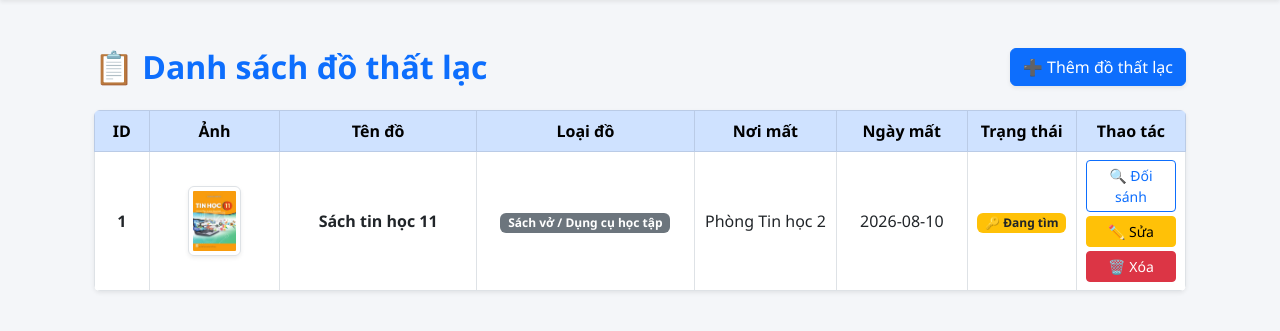
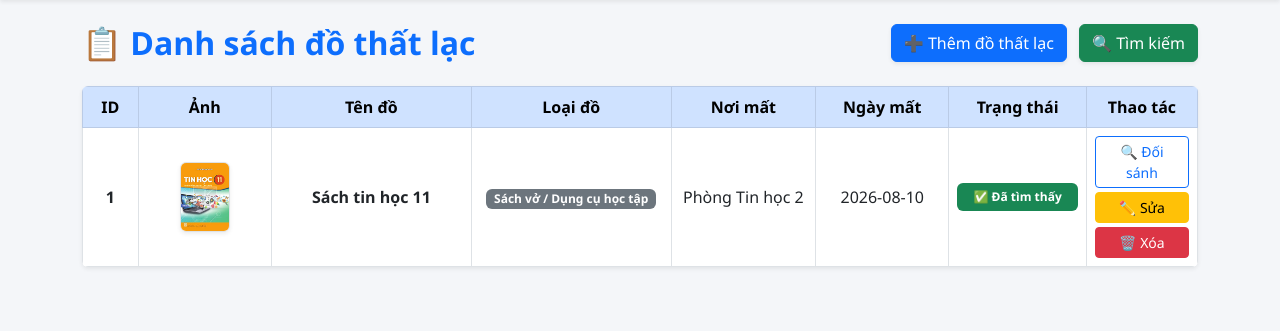
Before and after one commit to vanthihoaphuong-design/smart-lost-found, a Flask app: page /lost-list in a window 1280 px wide. Shown: the part 56-387 px from the top of the page. Run offline with Flask 3, Linux system fonts and the light colour scheme; data comes from the database, SQL or seed files in the repository; some libraries are stand-ins or nearby versions.

Commit message:
list_items.html

```diff
--- a/templates/list_items.html
+++ b/templates/list_items.html
@@ -1,77 +1,71 @@
 {% extends "base.html" %}
 
+{% block title %}
+Danh sách đồ thất lạc
+{% endblock %}
+
 {% block content %}
-<div class="container mt-4">
+
 <div class="d-flex justify-content-between align-items-center mb-4">
     <h2 class="fw-bold text-primary mb-0">📋 Danh sách đồ thất lạc</h2>
     <div>
-            <a href="/lost" class="btn btn-primary shadow-sm">
-                ➕ Thêm đồ thất lạc
-            </a>
+        <a href="{{ url_for('lost') }}" class="btn btn-primary shadow-sm">➕ Thêm đồ thất lạc</a>
+        <a href="{{ url_for('search') }}" class="btn btn-success shadow-sm ms-2">🔍 Tìm kiếm</a>
     </div>
 </div>
 
 {% if items %}
 <div class="table-responsive shadow-sm rounded">
-        <table class="table table-bordered table-hover align-middle bg-white mb-0">
-            <thead class="table-primary text-center align-middle">
+    <table class="table table-bordered table-hover align-middle bg-white mb-0 text-center">
+        <thead class="table-primary align-middle">
             <tr>
                 <th style="width: 5%;">ID</th>
                 <th style="width: 12%;">Ảnh</th>
                 <th style="width: 18%;">Tên đồ</th>
-                    <th style="width: 20%;">Loại đồ</th>
+                <th style="width: 18%;">Loại đồ</th>
                 <th style="width: 13%;">Nơi mất</th>
                 <th style="width: 12%;">Ngày mất</th>
-                    <th style="width: 10%;">Trạng thái</th>
+                <th style="width: 12%;">Trạng thái</th>
                 <th style="width: 10%;">Thao tác</th>
             </tr>
         </thead>
         <tbody>
         {% for item in items %}
             <tr>
-                    <td class="text-center fw-bold">{{ item.id }}</td>
-
-                    <td class="text-center">
-                        <img src="/static/uploads/{{ item.hinh_anh }}"
-                             class="img-thumbnail shadow-sm"
-                             style="max-height: 70px; object-fit: cover; cursor: pointer;"
-                             title="Bấm để xem ảnh phóng to"
-                             onclick="zoomImage('/static/uploads/{{ item.hinh_anh }}', '{{ item.ten_do }}')"
-                             onerror="this.onerror=null; this.src='https://via.placeholder.com/70?text=Chưa+có+ảnh'; this.onclick=null;">
-                    </td>
-
-                    <td class="text-center fw-bold text-dark">{{ item.ten_do }}</td>
-
-                    <td class="text-center">
-                        <span class="badge bg-secondary text-wrap">{{ item.loai_do }}</span>
-                    </td>
-
-                    <td class="text-center">{{ item.noi_mat }}</td>
-
-                    <td class="text-center">{{ item.ngay_mat }}</td>
-
-                    <td class="text-center">
-                        {% if item.trang_thai == 'DA_TIM_THAY' %}
-                            <span class="badge bg-success">Đã tìm thấy</span>
+                <td class="fw-bold">{{ item.id }}</td>
+                <td>
+                    {% if item.hinh_anh %}
+                        <img src="{{ url_for('uploaded_file', filename=item.hinh_anh) }}"
+                             class="rounded shadow-sm cursor-pointer border"
+                             style="max-height: 70px; object-fit: cover;"
+                             onclick="zoomImage('{{ url_for('uploaded_file', filename=item.hinh_anh) }}', '{{ item.ten_do }}')"
+                             title="Bấm để phóng to / thu nhỏ"
+                             onerror="this.onerror=null; this.src='https://via.placeholder.com/70?text=Chưa+có+ảnh';">
                     {% else %}
-                            <span class="badge bg-warning text-dark">🔑 Đang tìm</span>
+                        <span class="text-muted small">Không có ảnh</span>
                     {% endif %}
                 </td>
-
-                    <td class="text-center">
+                <td class="fw-bold text-dark">{{ item.ten_do }}</td>
+                <td><span class="badge bg-secondary text-wrap">{{ item.loai_do }}</span></td>
+                <td>{{ item.noi_mat }}</td>
+                <td>{{ item.ngay_mat }}</td>
+                <td>
+                    {% if item.trang_thai == 'DA_TIM' or item.trang_thai == 'DA_TRA' or item.trang_thai == 'Đã tìm thấy' %}
+                        <span class="badge bg-success py-2 px-3 fw-bold">✅ Đã tìm thấy</span>
+                    {% else %}
+                        <span class="badge bg-warning text-dark py-2 px-3 fw-bold">🔑 Đang tìm</span>
+                    {% endif %}
+                </td>
+                <td>
+                    {% if item.trang_thai == "DA_TIM_THAY" or item.trang_thai == "DA_TRA" %}
+                        <span class="badge bg-light text-muted border">Lưu trữ</span>
+                    {% else %}
                         <div class="d-flex flex-column gap-1 align-items-center">
-                            <a href="/match" class="btn btn-sm btn-outline-primary w-100" style="max-width: 90px;">
-                                🔍 Đối sánh
-                            </a>
-                            <a href="/edit-lost/{{ item.id }}" class="btn btn-sm btn-warning w-100" style="max-width: 90px;">
-                                ✏️ Sửa
-                            </a>
-                            <form action="/delete-lost/{{ item.id }}" method="POST" class="w-100 d-flex justify-content-center" onsubmit="return confirm('Bạn có chắc chắn muốn xóa đồ vật này?');">
-                                <button type="submit" class="btn btn-sm btn-danger w-100" style="max-width: 90px;">
-                                    🗑️ Xóa
-                                </button>
-                            </form>
+                            <a href="{{ url_for('match_items') }}" class="btn btn-sm btn-outline-primary w-100">🔍 Đối sánh</a>
+                            <a href="{{ url_for('edit_lost', item_id=item.id) }}" class="btn btn-sm btn-warning w-100">✏️ Sửa</a>
+                            <a href="{{ url_for('delete_item', item_id=item.id) }}" class="btn btn-sm btn-danger w-100" onclick="confirmDeletePIN(event, this.href);">🗑️ Xóa</a>
                         </div>
+                    {% endif %}
                 </td>
             </tr>
         {% endfor %}
@@ -79,70 +73,103 @@
     </table>
 </div>
 {% else %}
-    <div class="alert alert-info text-center" role="alert">
-        Chưa có dữ liệu đồ thất lạc nào!
+    <div class="alert alert-warning text-center mt-3">Chưa có dữ liệu đồ thất lạc.</div>
+{% endif %}
+
+<!-- Modal nhập PIN ẩn mật khẩu -->
+<div class="modal fade" id="pinModal" tabindex="-1" aria-labelledby="pinModalLabel" aria-hidden="true">
+    <div class="modal-dialog modal-dialog-centered">
+        <div class="modal-content">
+            <div class="modal-header bg-warning text-dark">
+                <h5 class="modal-title fw-bold" id="pinModalLabel">🔒 Xác Nhận Quyền Quản Trị</h5>
+                <button type="button" class="btn-close" data-bs-dismiss="modal" aria-label="Close"></button>
             </div>
-    {% endif %}
+            <div class="modal-body">
+                <p class="text-secondary mb-2">Thao tác này cần quyền giáo viên / quản trị viên. Vui lòng nhập Mã PIN:</p>
+                <input type="password" id="modalPinInput" class="form-control form-control-lg text-center" placeholder="••••••••" autocomplete="new-password">
+                <div id="pinErrorMsg" class="text-danger mt-2 small text-center" style="display: none;">❌ Mã PIN không chính xác!</div>
+            </div>
+            <div class="modal-footer">
+                <button type="button" class="btn btn-secondary" data-bs-dismiss="modal">Hủy</button>
+                <button type="button" class="btn btn-danger fw-bold" onclick="submitPinCheck()">Xác nhận xóa</button>
+            </div>
+        </div>
+    </div>
 </div>
 
-<!-- POPUP MODAL PHÓNG TO & KÉO THẢ ẢNH -->
-<div class="modal fade" id="imageModal" tabindex="-1" aria-hidden="true">
+<!-- MODAL PHÓNG TO & KÉO THẢ ẢNH -->
+<div class="modal fade" id="imageZoomModal" tabindex="-1" aria-hidden="true">
     <div class="modal-dialog modal-dialog-centered modal-lg">
-        <div class="modal-content">
-            <div class="modal-header d-flex justify-content-between align-items-center">
-                <h5 class="modal-title fw-bold" id="imageModalTitle">Chi tiết ảnh</h5>
-                <div>
-                    <button type="button" class="btn btn-sm btn-outline-secondary me-1" id="btnZoomIn" title="Phóng to">➕</button>
-                    <button type="button" class="btn btn-sm btn-outline-secondary me-1" id="btnZoomOut" title="Thu nhỏ">➖</button>
-                    <button type="button" class="btn btn-sm btn-outline-danger me-2" id="btnReset" title="Về ban đầu">🔄 Đặt lại</button>
+        <div class="modal-content shadow-lg">
+            <div class="modal-header d-flex justify-content-between align-items-center py-2 bg-light">
+                <h6 class="modal-title fw-bold text-primary" id="zoomModalTitle">Chi tiết hình ảnh</h6>
+                <div class="d-flex align-items-center gap-1">
+                    <button type="button" class="btn btn-sm btn-outline-secondary" id="btnZoomIn" title="Phóng to">🔍+</button>
+                    <button type="button" class="btn btn-sm btn-outline-secondary" id="btnZoomOut" title="Thu nhỏ">🔍-</button>
+                    <button type="button" class="btn btn-sm btn-outline-danger me-2" id="btnResetZoom" title="Đặt lại">🔄</button>
                     <button type="button" class="btn-close" data-bs-dismiss="modal" aria-label="Close"></button>
                 </div>
             </div>
-            <div class="modal-body text-center p-0 overflow-hidden" style="background-color: #1e1e1e; height: 70vh; cursor: grab;">
-                <div id="panzoom-container" class="w-100 h-100 d-flex align-items-center justify-content-center">
-                    <img id="modalImage" src="" class="img-fluid rounded" style="max-height: 100%; max-width: 100%; object-fit: contain;">
+            <div class="modal-body p-0 text-center overflow-hidden" style="background: #111; height: 68vh; cursor: grab;" id="panzoom-wrapper">
+                <div class="w-100 h-100 d-flex align-items-center justify-content-center">
+                    <img id="zoomModalImage" src="" class="img-fluid" style="max-height: 100%; max-width: 100%; object-fit: contain;">
                 </div>
             </div>
-            <div class="modal-footer justify-content-center py-1 bg-light">
-                <small class="text-muted">💡 <strong>Mẹo:</strong> Cuộn chuột để Phóng to/Thu nhỏ | Kéo giữ chuột để Di chuyển vị trí xem ảnh.</small>
+            <div class="modal-footer py-1 bg-light justify-content-center">
+                <small class="text-muted">💡 <strong>Hướng dẫn:</strong> Cuộn chuột để Phóng to/Thu nhỏ | Nhấp giữ và kéo chuột để Di chuyển góc xem.</small>
             </div>
         </div>
     </div>
 </div>
 
 <script>
-let panzoomInstance = null;
+let pendingDeleteUrl = "";
 
-function zoomImage(src, title) {
-    const modalImage = document.getElementById('modalImage');
-    const modalTitle = document.getElementById('imageModalTitle');
-    const container = document.getElementById('panzoom-container');
-
-    modalImage.src = src;
-    modalTitle.innerText = 'Chi tiết ảnh: ' + title;
-
-    if (panzoomInstance) {
-        panzoomInstance.destroy();
+function confirmDeletePIN(event, deleteUrl) {
+    event.preventDefault();
+    pendingDeleteUrl = deleteUrl;
+    document.getElementById('modalPinInput').value = '';
+    document.getElementById('pinErrorMsg').style.display = 'none';
+    let pinModal = new bootstrap.Modal(document.getElementById('pinModal'));
+    pinModal.show();
 }
 
-    const modalElement = document.getElementById('imageModal');
-    const myModal = new bootstrap.Modal(modalElement);
-    myModal.show();
+function submitPinCheck() {
+    let userPin = document.getElementById('modalPinInput').value.trim();
+    fetch('/get-pin?t=' + new Date().getTime())
+        .then(response => response.json())
+        .then(data => {
+            if (userPin === String(data.pin).trim()) {
+                window.location.href = pendingDeleteUrl;
+            } else {
+                document.getElementById('pinErrorMsg').style.display = 'block';
+            }
+        })
+        .catch(err => alert("❌ Lỗi kiểm tra mã PIN!"));
+}
 
-    modalElement.addEventListener('shown.bs.modal', function onModalShown() {
-        panzoomInstance = Panzoom(modalImage, {
-            maxScale: 5,
-            minScale: 0.8,
-            contain: 'outside'
-        });
+let panzoomInstance = null;
+function zoomImage(src, title) {
+    const imgEl = document.getElementById('zoomModalImage');
+    const titleEl = document.getElementById('zoomModalTitle');
+    const wrapper = document.getElementById('panzoom-wrapper');
 
-        container.parentElement.addEventListener('wheel', panzoomInstance.zoomWithWheel);
+    imgEl.src = src;
+    titleEl.innerText = 'Chi tiết ảnh: ' + title;
 
+    if (panzoomInstance) panzoomInstance.destroy();
+
+    const modalEl = document.getElementById('imageZoomModal');
+    const bsModal = new bootstrap.Modal(modalEl);
+    bsModal.show();
+
+    modalEl.addEventListener('shown.bs.modal', function onModalShown() {
+        panzoomInstance = Panzoom(imgEl, { maxScale: 6, minScale: 0.8, step: 0.25, contain: 'outside' });
+        wrapper.addEventListener('wheel', panzoomInstance.zoomWithWheel);
         document.getElementById('btnZoomIn').onclick = panzoomInstance.zoomIn;
         document.getElementById('btnZoomOut').onclick = panzoomInstance.zoomOut;
-        document.getElementById('btnReset').onclick = panzoomInstance.reset;
-
-        modalElement.removeEventListener('shown.bs.modal', onModalShown);
+        document.getElementById('btnResetZoom').onclick = panzoomInstance.reset;
+        modalEl.removeEventListener('shown.bs.modal', onModalShown);
     });
 }
 </script>
```
Lines whose indentation alone changed are shown as unchanged.
